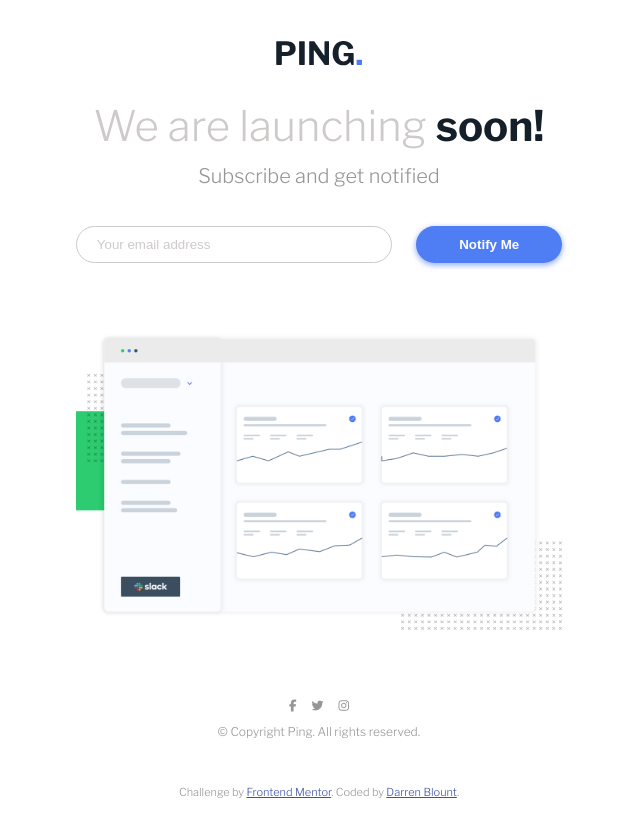
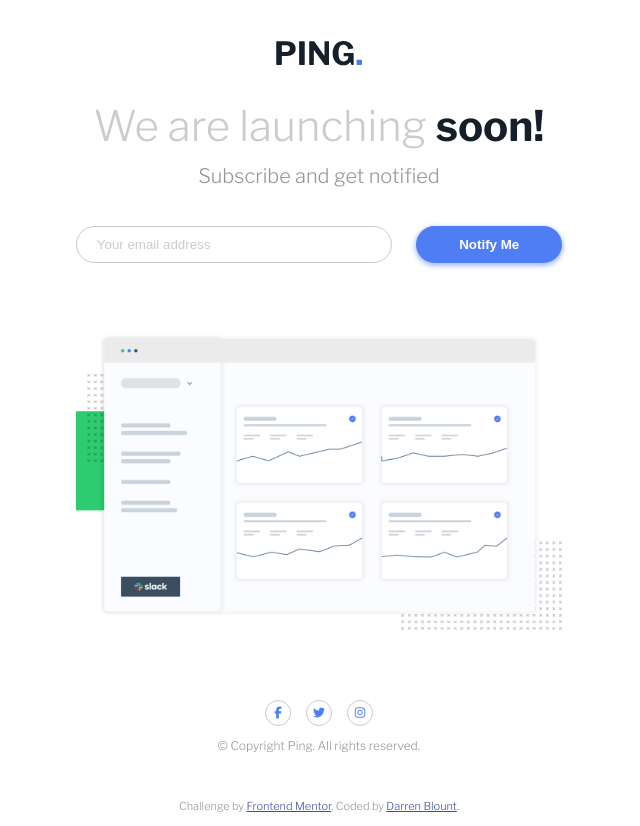
Before and after one commit to blountdj/frontend_mentor_challenge_ping_coming_soon_page, a website: page index.html in a window 1280 px wide. Shown: the whole page, without its empty margins (321-961 px from the left). Drawn offline with nearby package versions, Linux system fonts and the light colour scheme; files that its build step writes are made by us from their sources.

Commit message:
Update _base.scss

```diff
--- a/sass/base/_base.scss
+++ b/sass/base/_base.scss
@@ -101,3 +101,22 @@ body {
 .error > .email {
   border: 1px solid $color-light-red;
 }
+
+.fa-brands {
+  display: flex;
+  align-items: center;
+  justify-content: center;
+  color: $color-blue;
+  border: 1px solid $color-gray-light;
+  border-radius: 50%;
+  height: 2rem;
+  width: 2rem;
+  padding: 1.2rem;
+
+  &:hover {
+    color: $color-white;
+    background-color: $color-blue;
+    transform: scale(1.3);
+    border: none;
+  }
+}
```
